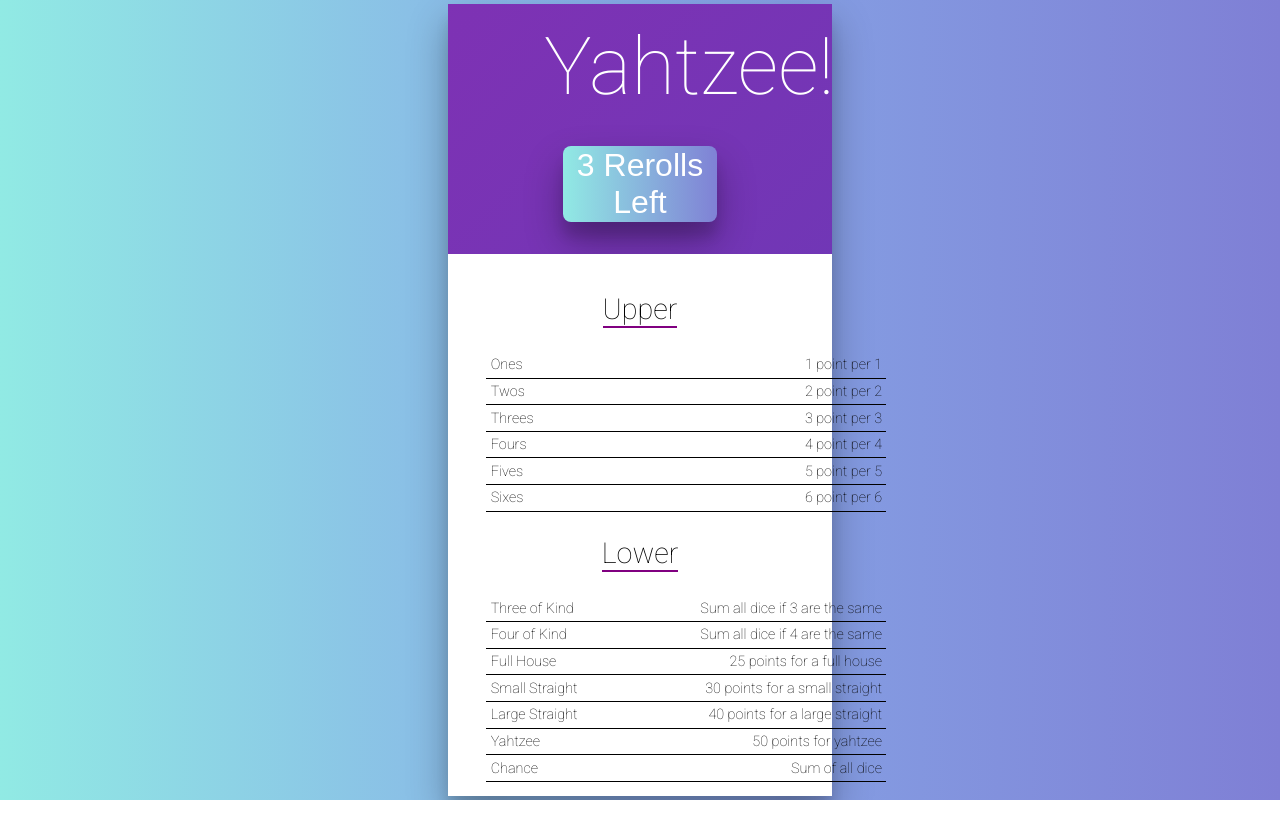
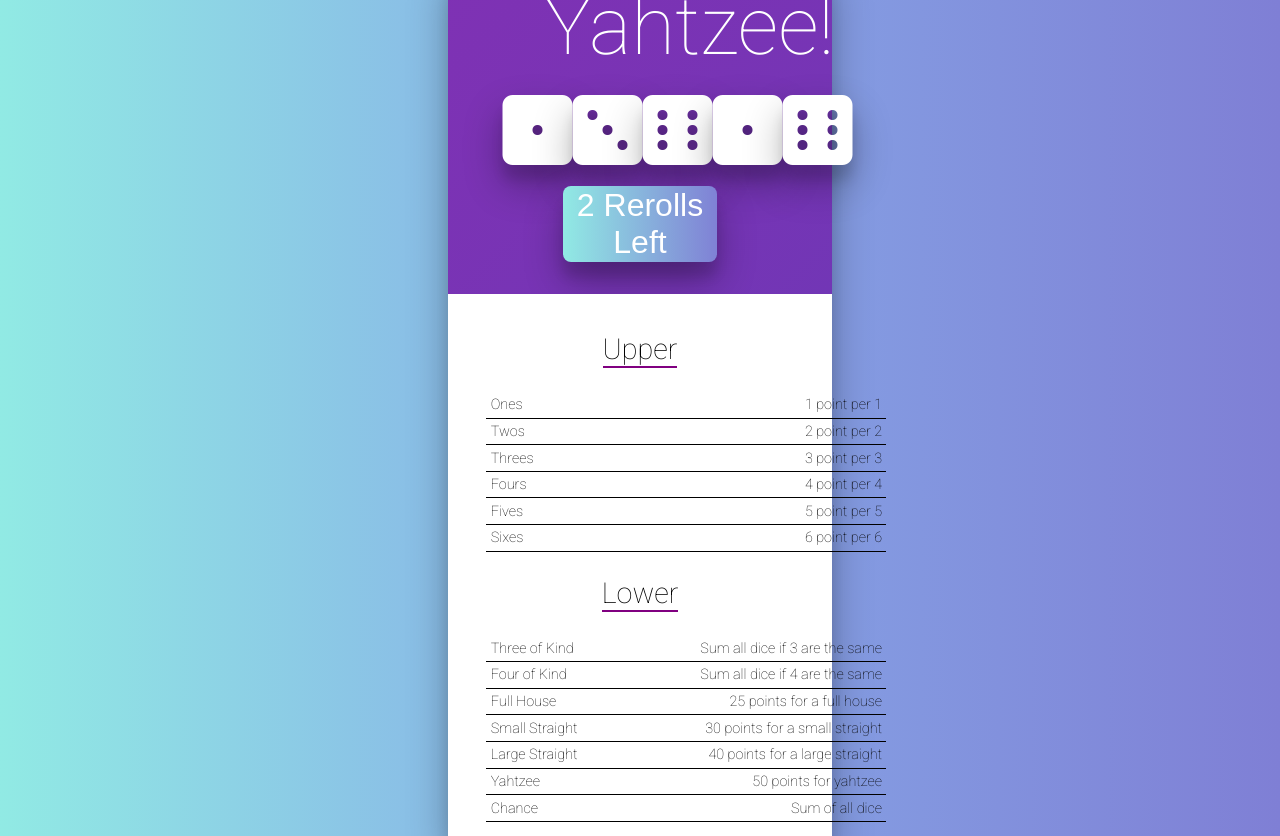
Before and after one commit to norher/React-Yahtzee, a React (Create React App) app: page / in a window 1280 px wide. Before the commit the page ends 800 px from the top, so only its background shows below. Built offline with nearby package versions, Linux system fonts and the light colour scheme.

Commit message:
adding a spinning animation

```diff
--- a/src/Dice.js
+++ b/src/Dice.js
@@ -11,7 +11,9 @@ class Dice extends Component {
           locked={this.props.locked[idx]}
           idx={idx}
           key={idx}
-          disabled={this.props.disabled} />
+          disabled={this.props.disabled}
+          rolling={this.props.rolling && !this.props.locked[idx]}
+        />
       )}
     </div>
   }
--- a/src/Die.css
+++ b/src/Die.css
@@ -16,6 +16,10 @@
   color: white;
   text-shadow: 0 19px 38px rgba(0, 0, 0, 0.3), 0 15px 12px rgba(0, 0, 0, 0.1);
   transition: all 0.3s ease;
+}
+
+.Die-rolling {
+  animation: spin 1s ease-out;
 }
 
 .Die-locked {
--- a/src/Die.js
+++ b/src/Die.js
@@ -3,7 +3,8 @@ import "./Die.css";
 
 class Die extends Component {
   static defaultProps = {
-    numberWords: ["one", "two", "three", "four", "five", "six"]
+    numberWords: ["one", "two", "three", "four", "five", "six"],
+    val: 5
   }
   constructor(props){
     super(props);
@@ -13,9 +14,10 @@ class Die extends Component {
     this.props.handleClick(this.props.idx)
   }
   render() {
-    const {numberWords, locked, val, disabled} = this.props;
+    const {numberWords, locked, val, disabled, rolling} = this.props;
     let classes = `Die fas fa-dice-${numberWords[val - 1]} fa-5x `;
-    if (locked) classes += "Die-locked";
+    if (locked) classes += "Die-locked ";
+    if (rolling) classes += "Die-rolling ";
     return (
       <i
         className={classes}
--- a/src/Game.js
+++ b/src/Game.js
@@ -13,6 +13,7 @@ class Game extends Component {
       dice: Array.from({ length: NUM_DICE }),
       locked: Array(NUM_DICE).fill(false),
       rollsLeft: NUM_ROLLS,
+      rolling: false,
       scores: {
         ones: undefined,
         twos: undefined,
@@ -32,7 +33,17 @@ class Game extends Component {
     this.roll = this.roll.bind(this);
     this.doScore = this.doScore.bind(this);
     this.toggleLocked = this.toggleLocked.bind(this);
+    this.animateRoll = this.animateRoll.bind(this);
   }
+  componentDidMount(){
+    this.animateRoll();
+  }
+
+  animateRoll(){
+    this.setState({rolling: true}, () => {
+      setTimeout(this.roll, 1000);
+    })
+  };
 
   roll(evt) {
     // roll dice whose indexes are in reroll
@@ -41,13 +52,14 @@ class Game extends Component {
         st.locked[i] ? d : Math.ceil(Math.random() * 6)
       ),
       locked: st.rollsLeft > 1 ? st.locked : Array(NUM_DICE).fill(true),
-      rollsLeft: st.rollsLeft - 1
+      rollsLeft: st.rollsLeft - 1,
+      rolling: false
     }));
   }
 
   toggleLocked(idx) {
     // toggle whether idx is in locked or not
-    if (this.state.rollsLeft > 0){
+    if (this.state.rollsLeft > 0 && !this.state.rolling){
       this.setState(st => ({
         locked: [
           ...st.locked.slice(0, idx),
@@ -80,12 +92,13 @@ class Game extends Component {
               locked={this.state.locked}
               handleClick={this.toggleLocked}
               disabled={this.state.rollsLeft === 0}
+              rolling={this.state.rolling}
             />
             <div className='Game-button-wrapper'>
               <button
                 className='Game-reroll'
                 disabled={this.state.locked.every(x => x) || this.state.rollsLeft === 0}
-                onClick={this.roll}
+                onClick={this.animateRoll}
               >
                 {this.state.rollsLeft} Rerolls Left
               </button>
```
